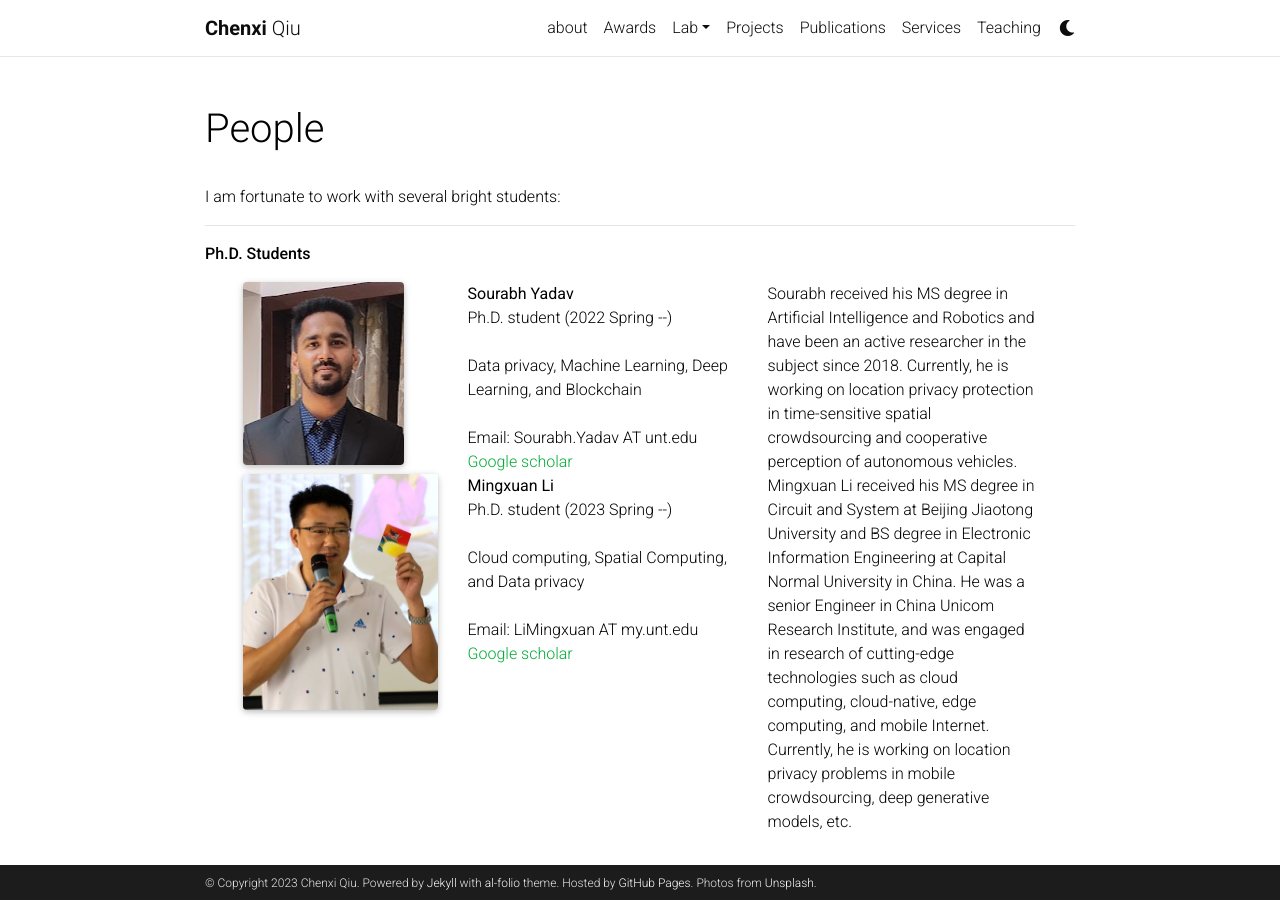
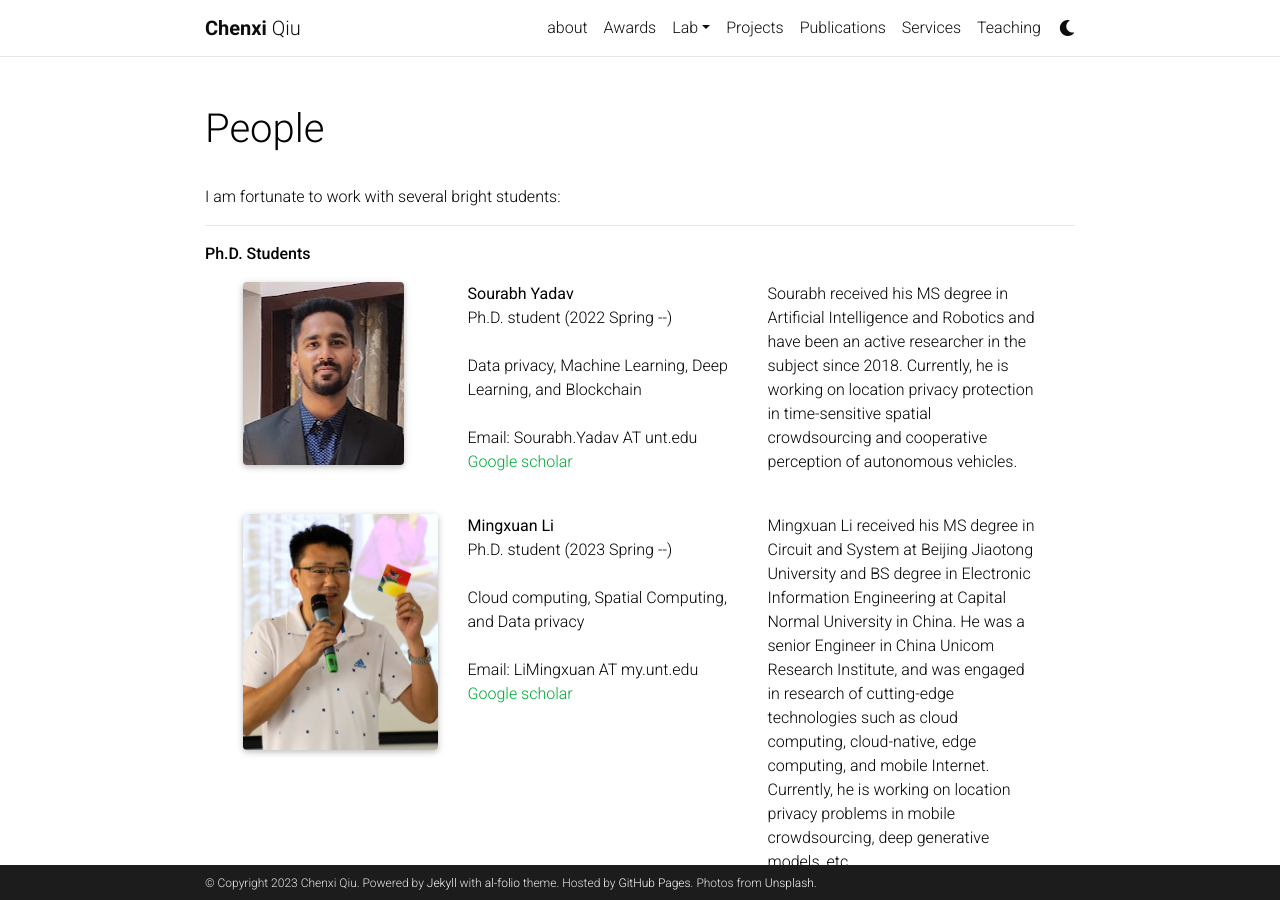
Before and after one commit to chenxiunt/chenxiunt.github.io, a Jekyll site: the page built from _pages/people.md, in a window 1280 px wide and 900 px high. Built offline with Jekyll 4.4.1, drawn with Linux system fonts in a browser that asks for light colours; comment, search, counter and statistics services are not loaded; a style sheet for code colours, icons or effects is not loaded.

Commit message:
Update people.md

```diff
--- a/_pages/people.md
+++ b/_pages/people.md
@@ -24,8 +24,10 @@ I am fortunate to work with several bright students:
     <div class="col-sm-4">
         Sourabh received his MS degree in Artificial Intelligence and Robotics and have been an active researcher in the subject since 2018. Currently, he is working on location privacy protection in time-sensitive spatial crowdsourcing and cooperative perception of autonomous vehicles.
     </div>
-    <br>
+</div>
+<br>
 
+<div class="row justify-content-md-center">
     <div class="col-sm-3">
         <img class="img-fluid rounded z-depth-1" src="{{ '/assets/img/people/Mingxuan.jpg' | relative_url }}" alt="" title="Mingxuan Li"/>
     </div>
```
